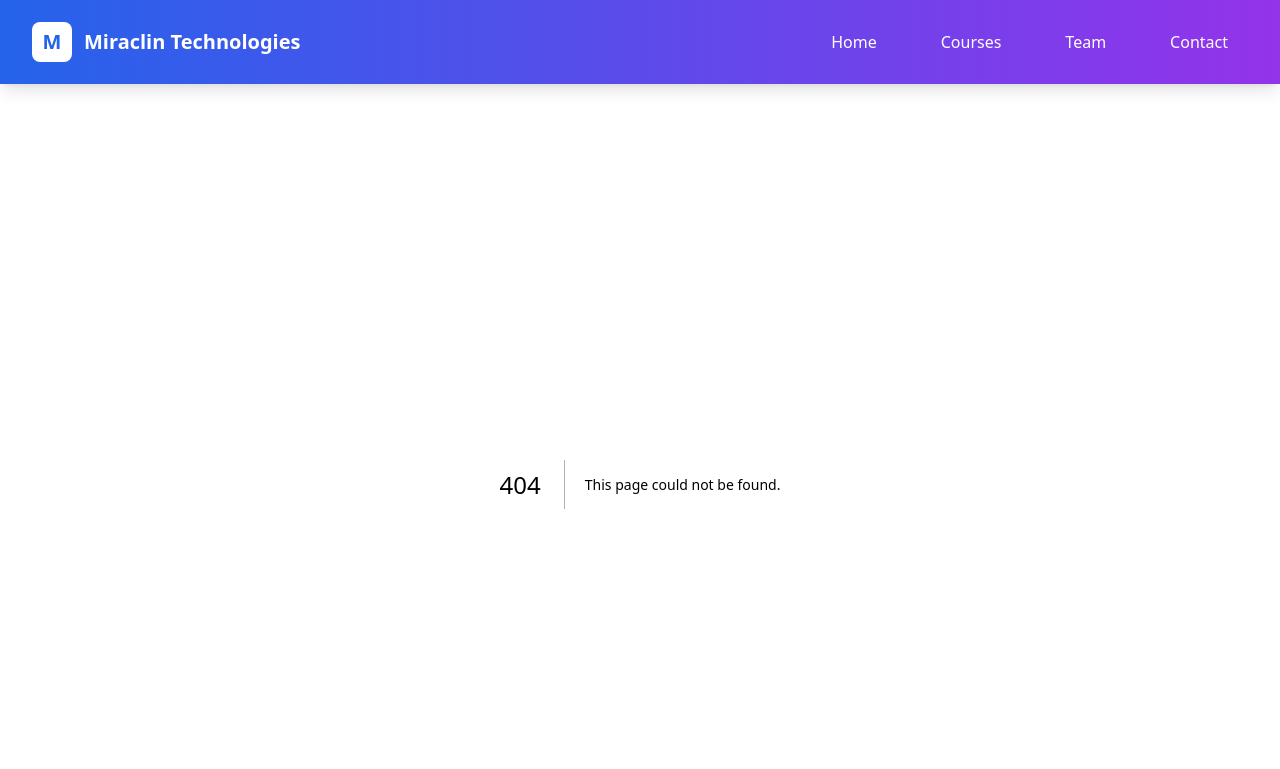
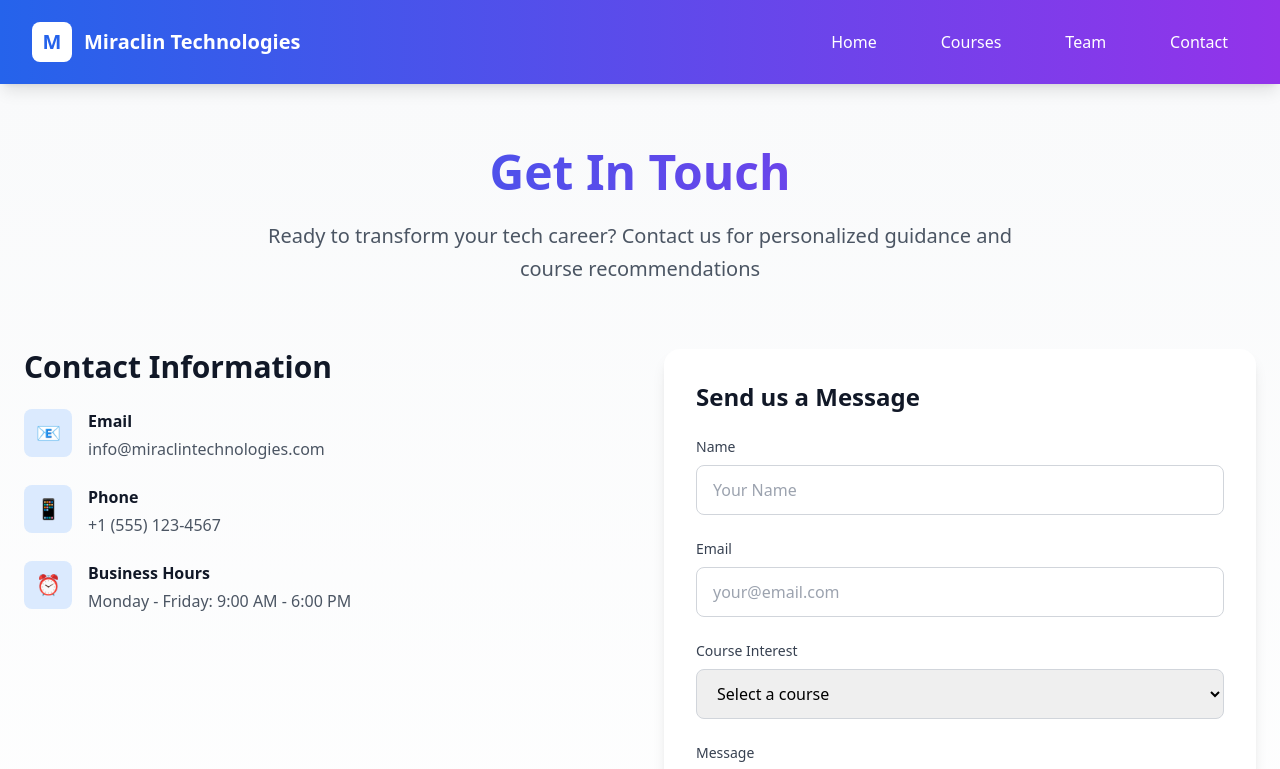
Before and after one commit to miracl-in/miracl-in.github.io, a Next.js app: page /contact in a window 1280 px wide. Before the commit this address had no page. Shown: the top 769 px of the page. Built offline with nearby package versions, Linux system fonts and the light colour scheme.

Commit message:
Create page.tsx

```diff
--- /dev/null
+++ b/app/contact/page.tsx
@@ -0,0 +1,89 @@
+export default function ContactPage() {
+  return (
+    <main className="min-h-screen bg-gradient-to-b from-gray-50 to-white">
+      <div className="max-w-7xl mx-auto px-6 py-16">
+        <div className="text-center mb-16">
+          <h1 className="text-5xl font-bold bg-gradient-to-r from-blue-600 to-purple-600 bg-clip-text text-transparent mb-6">
+            Get In Touch
+          </h1>
+          <p className="text-xl text-gray-600 max-w-3xl mx-auto leading-relaxed">
+            Ready to transform your tech career? Contact us for personalized guidance and course recommendations
+          </p>
+        </div>
+
+        <div className="grid grid-cols-1 lg:grid-cols-2 gap-12">
+          <div>
+            <h2 className="text-3xl font-bold text-gray-900 mb-6">Contact Information</h2>
+
+            <div className="space-y-6">
+              <div className="flex items-start gap-4">
+                <div className="w-12 h-12 bg-blue-100 rounded-lg flex items-center justify-center">
+                  <span className="text-blue-600 text-xl">📧</span>
+                </div>
+                <div>
+                  <h3 className="font-semibold text-gray-900 mb-1">Email</h3>
+                  <p className="text-gray-600">info@miraclintechnologies.com</p>
+                </div>
+              </div>
+
+              <div className="flex items-start gap-4">
+                <div className="w-12 h-12 bg-blue-100 rounded-lg flex items-center justify-center">
+                  <span className="text-blue-600 text-xl">📱</span>
+                </div>
+                <div>
+                  <h3 className="font-semibold text-gray-900 mb-1">Phone</h3>
+                  <p className="text-gray-600">+1 (555) 123-4567</p>
+                </div>
+              </div>
+
+              <div className="flex items-start gap-4">
+                <div className="w-12 h-12 bg-blue-100 rounded-lg flex items-center justify-center">
+                  <span className="text-blue-600 text-xl">⏰</span>
+                </div>
+                <div>
+                  <h3 className="font-semibold text-gray-900 mb-1">Business Hours</h3>
+                  <p className="text-gray-600">Monday - Friday: 9:00 AM - 6:00 PM</p>
+                </div>
+              </div>
+            </div>
+          </div>
+
+          <div className="bg-white rounded-2xl shadow-lg p-8">
+            <h2 className="text-2xl font-bold text-gray-900 mb-6">Send us a Message</h2>
+
+            <form className="space-y-6">
+              <div>
+                <label className="block text-sm font-medium text-gray-700 mb-2">Name</label>
+                <input type="text" className="w-full px-4 py-3 border border-gray-300 rounded-lg focus:ring-2 focus:ring-blue-500" placeholder="Your Name" />
+              </div>
+
+              <div>
+                <label className="block text-sm font-medium text-gray-700 mb-2">Email</label>
+                <input type="email" className="w-full px-4 py-3 border border-gray-300 rounded-lg focus:ring-2 focus:ring-blue-500" placeholder="your@email.com" />
+              </div>
+
+              <div>
+                <label className="block text-sm font-medium text-gray-700 mb-2">Course Interest</label>
+                <select className="w-full px-4 py-3 border border-gray-300 rounded-lg focus:ring-2 focus:ring-blue-500">
+                  <option>Select a course</option>
+                  <option>Full Stack Web Development</option>
+                  <option>Data Science & Analytics</option>
+                  <option>Cloud Computing (AWS)</option>
+                </select>
+              </div>
+
+              <div>
+                <label className="block text-sm font-medium text-gray-700 mb-2">Message</label>
+                <textarea rows={4} className="w-full px-4 py-3 border border-gray-300 rounded-lg focus:ring-2 focus:ring-blue-500" placeholder="Tell us about your goals..."></textarea>
+              </div>
+
+              <button className="w-full px-6 py-3 bg-gradient-to-r from-blue-600 to-purple-600 text-white font-semibold rounded-lg hover:from-blue-700 hover:to-purple-700 transition-all duration-300">
+                Send Message
+              </button>
+            </form>
+          </div>
+        </div>
+      </div>
+    </main>
+  )
+}
```
